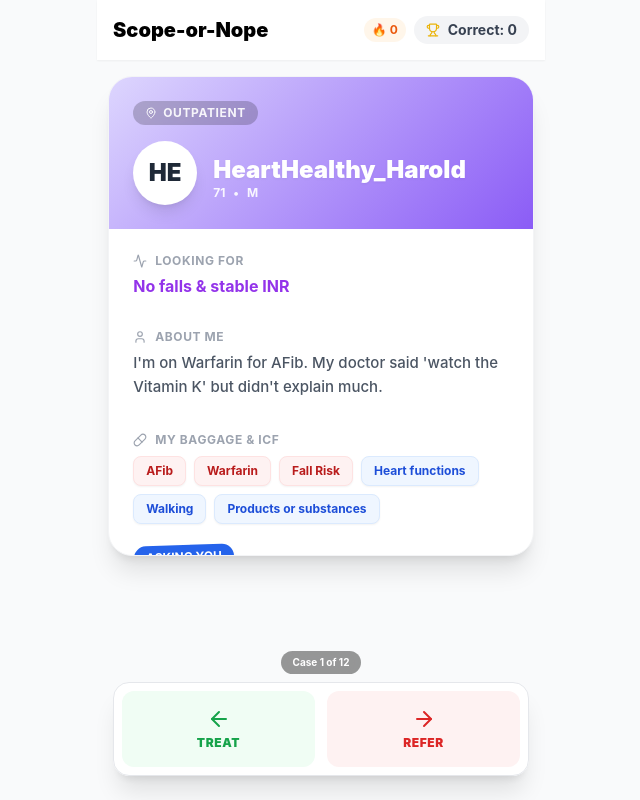
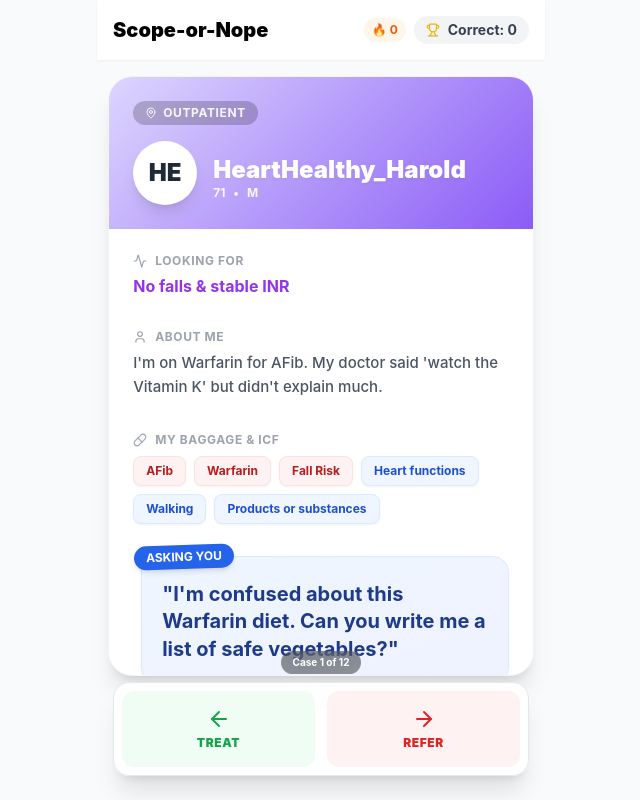
Before and after one commit to danstonedev/scope-or-nope, a React (Vite) app: page / in a window 1280 px wide. Both pictures are taken after a click on the button "START SHIFT". Shown: the whole page, without its empty margins (319-959 px from the left). Built offline with nearby package versions, Linux system fonts and the light colour scheme.

Commit message:
revert: restore original card height

```diff
--- a/src/components/SwipeCard.jsx
+++ b/src/components/SwipeCard.jsx
@@ -150,7 +150,7 @@ export default function SwipeCard({ data, onSwipe, onSortingComplete }) {
             dragElastic={0.8}
             onDragEnd={handleDragEnd}
             style={{ x, y, rotate, touchAction: "none" }}
-            className="absolute w-[95%] max-w-md h-[60vh] max-h-[500px] bg-white rounded-3xl shadow-xl overflow-hidden border border-gray-100 flex flex-col justify-between"
+            className="absolute w-[95%] max-w-md h-[75vh] max-h-[700px] bg-white rounded-3xl shadow-xl overflow-hidden border border-gray-100 flex flex-col justify-between"
         >
             {/* SWIPE INDICATORS (Only show for non-sorting cards) */}
             {!hasSorting && (
```
